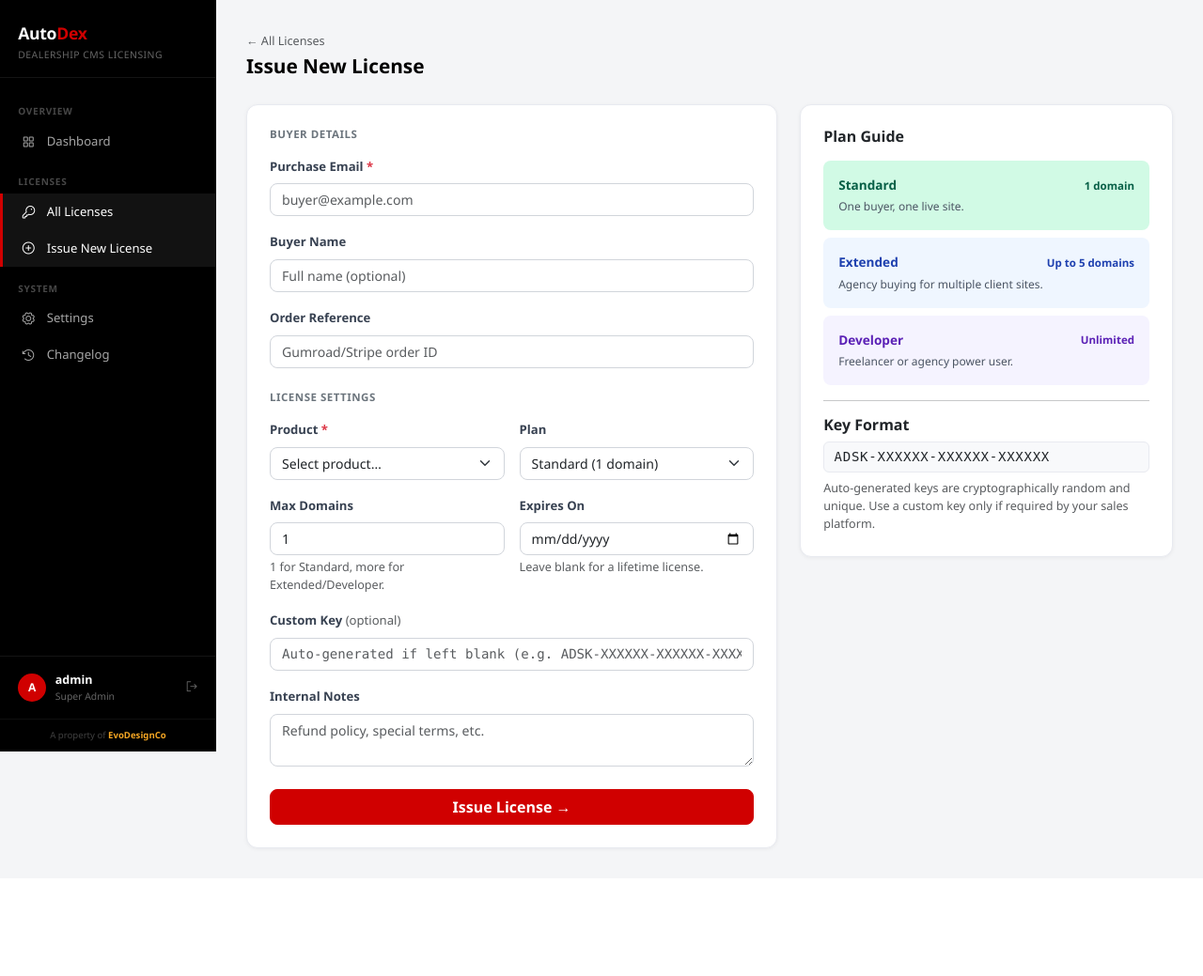
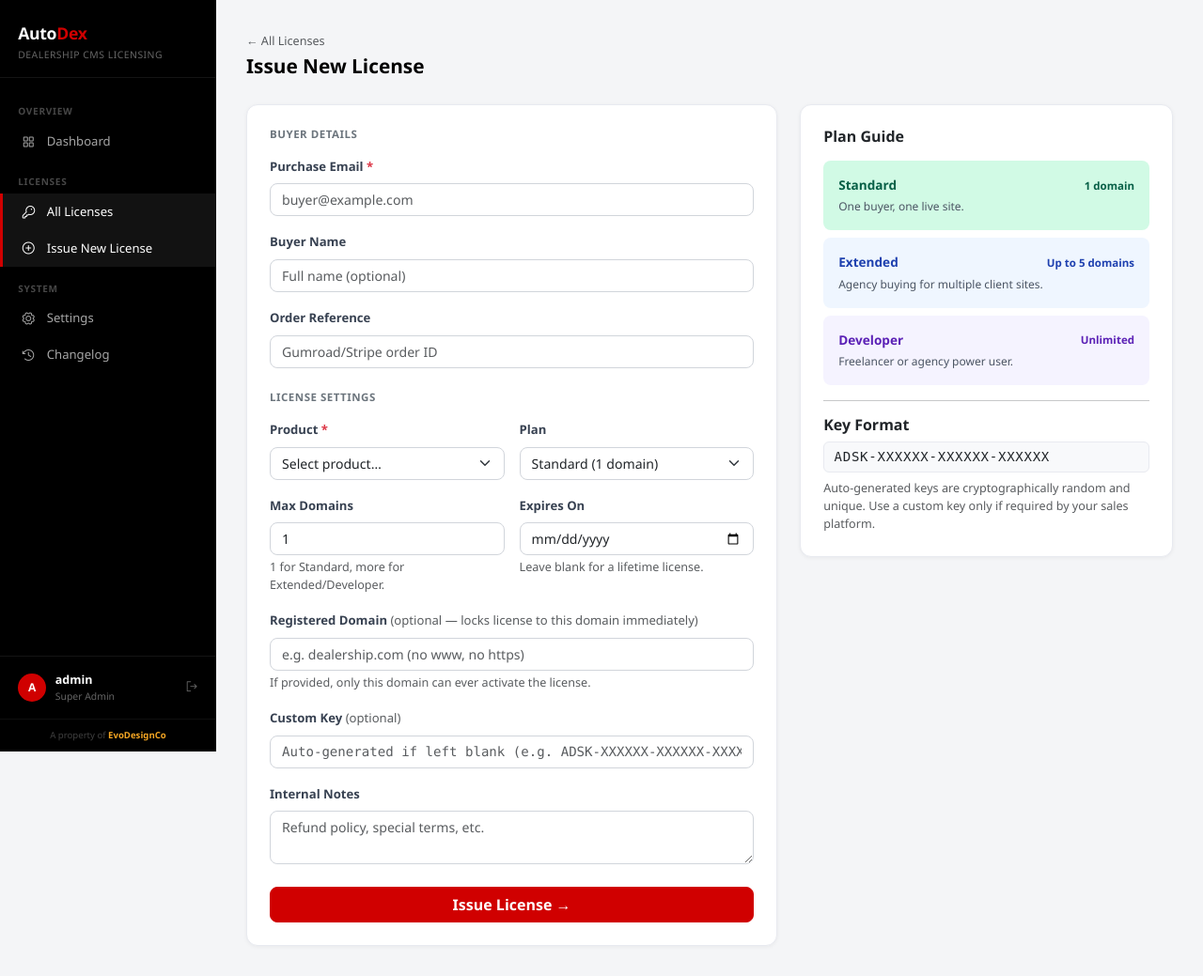
Before and after one commit to efevictor/autodex-cms-license-server, a PHP site: page /licenses/add in a window 1280 px wide. Shown: the whole page at 94% size. Before the commit the page ends 906 px from the top, so only its background shows below. Run offline with PHP 8.4, Linux system fonts and the light colour scheme; the visitor is signed in with stand-in values (Sample User, id 1); data comes from the database, SQL or seed files in the repository; some libraries are stand-ins or nearby versions.

Commit message:
Add domain registration to license issuance and strengthen validation
- Issue form now accepts optional Registered Domain — stored in
  activated_domain immediately so the license is locked from creation
- validate.php: domain matching is now the primary gate; once bound,
  any domain mismatch returns a clear rejection with the registered domain named
- Fix pre-registered first-activation: activations and activated_at now
  recorded correctly on first real use of a pre-registered domain
- List view: bound domain shows a lock icon and (pre-reg) label when
  registered but not yet activated
- Detail view: domain shows lock icon, Active/Pre-registered status badge,
  and a clear message when no domain is bound yet

Co-Authored-By: Claude Sonnet 4.6 <noreply@anthropic.com>

```diff
--- a/pages/licenses/add.php
+++ b/pages/licenses/add.php
@@ -19,6 +19,8 @@ if ($_SERVER['REQUEST_METHOD'] === 'POST') {
     $notes      = trim($_POST['notes']     ?? '');
     $expires_raw = trim($_POST['expires_at'] ?? '');
     $custom_key  = trim($_POST['custom_key'] ?? '');
+    $domain_raw  = strtolower(trim($_POST['registered_domain'] ?? ''));
+    $domain      = $domain_raw ? preg_replace('/^www\./', '', $domain_raw) : null;
 
     // Normalize expiry date to full datetime string MySQL will accept reliably
     $expires = null;
@@ -45,8 +47,8 @@ if ($_SERVER['REQUEST_METHOD'] === 'POST') {
 
         try {
             ls_run(
-                "INSERT INTO licenses (product_id, license_key, purchase_email, buyer_name, plan, max_domains, expires_at, order_ref, notes)
-                 VALUES (:pid, :key, :email, :name, :plan, :maxd, :exp, :ref, :notes)",
+                "INSERT INTO licenses (product_id, license_key, purchase_email, buyer_name, plan, max_domains, activated_domain, expires_at, order_ref, notes)
+                 VALUES (:pid, :key, :email, :name, :plan, :maxd, :dom, :exp, :ref, :notes)",
                 [
                     ':pid'   => $product_id,
                     ':key'   => $key,
@@ -54,6 +56,7 @@ if ($_SERVER['REQUEST_METHOD'] === 'POST') {
                     ':name'  => $name ?: null,
                     ':plan'  => $plan,
                     ':maxd'  => $max_dom,
+                    ':dom'   => $domain,
                     ':exp'   => $expires,
                     ':ref'   => $order_ref ?: null,
                     ':notes' => $notes ?: null,
@@ -159,6 +162,13 @@ require __DIR__ . '/../../layout/header.php';
                         <div class="form-text">Leave blank for a lifetime license.</div>
                     </div>
                     <div class="col-12">
+                        <label class="form-label">Registered Domain <span class="text-muted fw-normal">(optional — locks license to this domain immediately)</span></label>
+                        <input type="text" name="registered_domain" class="form-control"
+                               value="<?= e($_POST['registered_domain'] ?? '') ?>"
+                               placeholder="e.g. dealership.com (no www, no https)">
+                        <div class="form-text">If provided, only this domain can ever activate the license.</div>
+                    </div>
+                    <div class="col-12">
                         <label class="form-label">Custom Key <span class="text-muted fw-normal">(optional)</span></label>
                         <input type="text" name="custom_key" class="form-control font-monospace"
                                value="<?= e($_POST['custom_key'] ?? '') ?>"
```
Also changed, not shown: api/validate.php (+12 -7 lines), pages/licenses/list.php (+11 -1 lines), pages/licenses/view.php (+14 -2 lines).
